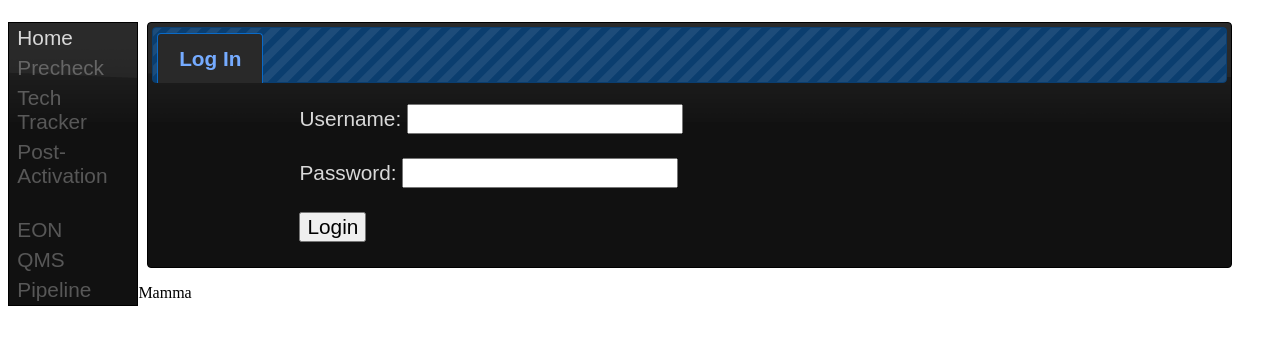
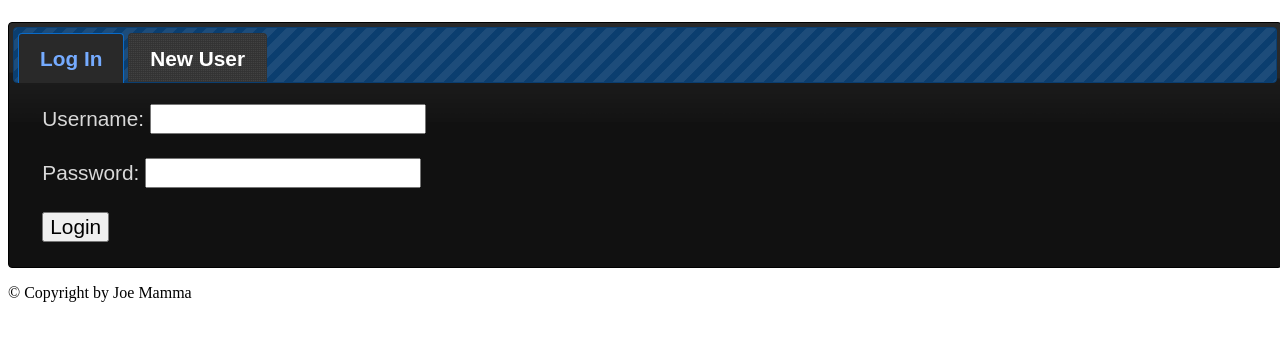
Before and after one commit to stsraz/SBATT, a PHP site: page / in a window 1280 px wide. Shown: the part 58-403 px from the top of the page. Run offline with PHP 8.4, Linux system fonts and the light colour scheme.

Commit message:
Working Copy

```diff
--- a/css/sba-stylesheet.css
+++ b/css/sba-stylesheet.css
@@ -1,6 +1,9 @@
 .tabs {
 	left:11%;
-	width:85%
+	width:85%;
+}
+.tabs-login {
+	width:100%;
 }
 
 .menu {
--- a/index.php
+++ b/index.php
@@ -25,7 +25,12 @@
 
 			<div id="dialogWrapper"></div>
 
-			<div id="navWrapper"></div>
+			<div id="navWrapper">
+				<div id="navWrapper-1"></div>
+				<div id="navWrapper-2"></div>
+				<div id="navWrapper-3"></div>
+				<div id="navWrapper-4"></div>
+			</div>
 
 			<div id="mainWrapper"></div>
 
--- a/js/sceneControllers/scene-start.js
+++ b/js/sceneControllers/scene-start.js
@@ -2,28 +2,50 @@
  * @Joe Rasmussen
  */
 $(document).ready(function() {
-		sceneLoad();
+	auth=getCookie('uname');
+	if(auth!="") {
+		role=getCookie('role');
+		sceneLoad(role);
+	}
+	else {sceneLoad('guest');}
 });
 
 var jqInit = function(type) {
 	switch(type) {
-		case "nav":
+		case "guest":
 			$('.menu').menu();
+			$('.tabs-login').tabs();
+			$("#login").on("click",function() {login();});
 			break;
-		case "main":
-			$('.tabs').tabs();
-			$("#login").on("click",function() {login();});
+		case "techMenu":
+			$("#logout").on( "click", function() {logout();});
+			break;
+		case "adminMenu":
+			$( "#logout" ).on( "click", function() {logout();} );
 			break;
 	}
 };
 
-var sceneLoad=function () {
-	// Turn this into a generic function for pmo. lead, tech, guest, and admin
-	$('#navWrapper').load("templates/start.html #guestMenu",function() {jqInit("nav");});
-	$('#mainWrapper').load("templates/start.html #guestTabs",function() {jqInit("main");});
+var sceneLoad=function(role) {
+	switch(role) {
+		case 'guest':
+			$('#mainWrapper').load("templates/start.html #guestTabs",function() {jqInit("main");jqInit("guest");});
+			break;
+		case 'tech':
+			$('#mainWrapper').load("templates/start.html #homeTabs",function() {jqInit("main");});
+			$('.tabs-login').tabs();
+			$('.tabs-login').switchClass('tabs-login','tabs',5000);
+			$('#navWrapper').load("templates/start.html #techMenu",function() {jqInit("nav");jqInit("techMenu");}).fadeIn(5000);
+			break;
+		case 'admin':
+			$('#mainWrapper').load("templates/start.html #adminTabs",function() {jqInit("main");});
+			$('.tabs-login').tabs();
+			$('.tabs-login').switchClass('tabs-login','tabs',5000);
+			$('#navWrapper').load("templates/start.html #adminMenu",function() {jqInit("nav");jqInit("adminMenu");}).fadeIn(5000);
+			break;
+	}
 };
 
-//Test Authentication
 var login=function() {
 	uname=$("#username").val();
 	payload=md5(uname+$("#password").val());
@@ -36,12 +58,18 @@ var login=function() {
 			rarray=JSON.parse(response);
 			dname=rarray['dname'];
 			role=rarray['role'];
-			setCookie('skey',payload,1);
 			setCookie('uname',uname,1);
 			setCookie('dname',dname,1);
 			setCookie('role',role,1);
-			alert(dname);
+			sceneLoad(role);
 		}
 		else {alert("Login Failed");};
 	});
 };
+
+var logout=function() {
+	setCookie('dname','',0);
+	setCookie('uname','',0);
+	setCookie('role','',0);
+	sceneLoad('guest');
+};
--- a/templates/start.html
+++ b/templates/start.html
@@ -1,17 +1,8 @@
-<ul id="guestMenu" class="menu">
-	<li>Home</li>
-	<li class="ui-state-disabled">Precheck</li>
-	<li class="ui-state-disabled">Tech Tracker</li>
-	<li class="ui-state-disabled">Post-Activation</li>
-	<br>
-	<li class="ui-state-disabled">EON</li>
-	<li class="ui-state-disabled">QMS</li>
-	<li class="ui-state-disabled">Pipeline</li>
-</ul>
-
-<div id="guestTabs" class="tabs">
+<!-- Guest User -->
+<div id="guestTabs" class="tabs-login ui-corner-all">
 	<ul>
 		<li><a href="#guest-1"><span id="guest-1-span">Log In</span></a></li>
+		<li><a href="#guest-2"><span id="guest-2-span">New User</span></a></li>
 	</ul>
 	<div id="guest-1" class="tabs">
 		<label for="username">Username: </label>
@@ -20,28 +11,69 @@
 		<input type="password" id="password" name="password"><br><br>
 		<button type="button" id="login">Login</button>
 	</div>
+	<div id="guest-2" class="tabs">
+		<label for="firstname">First Name: </label>
+		<input type="text" id="firstname" name="firstname"><br><br>
+		<label for="lastname">Last Name: </label>
+		<input type="text" id="lastname" name="lastname"><br><br>
+		<label for="addrole">Requested Role: </label>
+		<select id="addrole" name="addrole">
+			<option value="tech">SA Tech</option>
+			<option value="pmo">PMO</option>
+			<option value="lead">Lead</option>
+			<option value="admin">Admin</option>
+		</select><br><br>
+		<label for="newpassword">Password: </label>
+		<input type="password" id="newpassword" name="newpassword"><br><br>
+		<label for="verifypassword">Verify Password: </label>
+		<input type="password" id="verifypassword" name="verifypassword"><br><br>
+		<button type="button" id="submit">Submit</button>
+	</div>
 </div>
 
-<div id="techNavMenu" class="menu">
-	<ul id="techMenu">
-		<li>Home</li>
-		<li>Precheck</li>
-		<li>Tech Tracker</li>
-		<li>Post-Activation</li>
-		<br>
-		<li>EON</li>
-		<li>QMS</li>
-		<li>Pipeline</li>
+<!-- Home -->
+<ul id="homeMenu" class="menu ui-corner-all">
+	<li id="home">Home</li>
+	<li id="profile">Profile</li>
+	<li id="logout">Logout</li>
 </ul>
-</div>
 
-<div id="techTabs" class="tabs">
+<div id="homeTabs" class="tabs-login ui-corner-all">
 	<ul>
 		<li><a href="#home-1"><span id="home-1-span">News Feed</span></a></li>
 		<li><a href="#home-2"><span id="home-2-span">Wiki</span></a></li>
 		<li><a href="#home-3"><span id="home-3-span">Contact Lists</span></a></li>
 	</ul>
-	<div id="home-1">News Feed, Coming Soon!</div>
+	<div id="home-1">News Feed and Dashboard Statistics, Coming Soon!</div>
 	<div id="home-2">Wiki Access, Coming Soon!</div>
 	<div id="home-3">Contact Lists, Coming Soon!</div>
 </div>
+
+<div id="profileTabs" class="tabs ui-corner-all"></div>
+
+<!-- Tech -->
+<ul id="techMenu" class="menu ui-corner-all">
+	<li id="precheck">Precheck</li>
+	<li id="tracker">Tech Tracker</li>
+	<li id="postact">Post-Activation</li>
+	<br><br>
+</ul>
+
+<!-- Admin -->
+<ul id="adminMenu" class="menu ui-corner-all">
+	<li id="users">Users</li>
+	<li>Tech Tracker</li>
+	<li>Post-Activation</li>
+	<br><br>
+</ul>
+
+<div id="adminTabs" class="tabs-login ui-corner-all">
+	<ul>
+		<li><a href="#admin-1"><span id="admin-1-span">Precheck Statistics</span></a></li>
+		<li><a href="#admin-2"><span id="admin-2-span">In Depth Dashboard Analysis</span></a></li>
+		<li><a href="#admin-3"><span id="admin-3-span">Other Stuff</span></a></li>
+	</ul>
+	<div id="admin-1">Precheck Statisticss, Coming Soon!</div>
+	<div id="admin-2">In Depth Dashboard Analysis, Coming Soon!</div>
+	<div id="admin-3">Other Stuff, Coming Soon!</div>
+</div>
```
Lines whose indentation alone changed are shown as unchanged.
